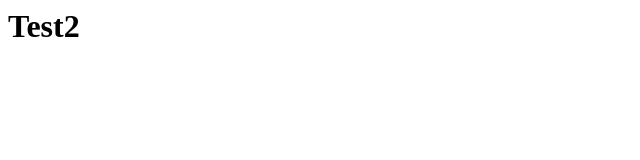
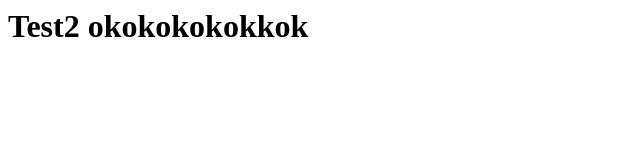
Before and after one commit to HuynhDuc23/git, a plain HTML site: page index2.html in a window 1280 px wide. Shown: the whole page, without its empty margins (0-640 px from the left). Drawn offline with Linux system fonts and the light colour scheme.

Commit message:
Update index2.html
update title

```diff
--- a/index2.html
+++ b/index2.html
@@ -7,7 +7,7 @@
 </head>
 
 <body>
-    <h1>Test2</h1>
+    <h1>Test2 okokokokokkok</h1>
 </body>
 
 </html>
```
